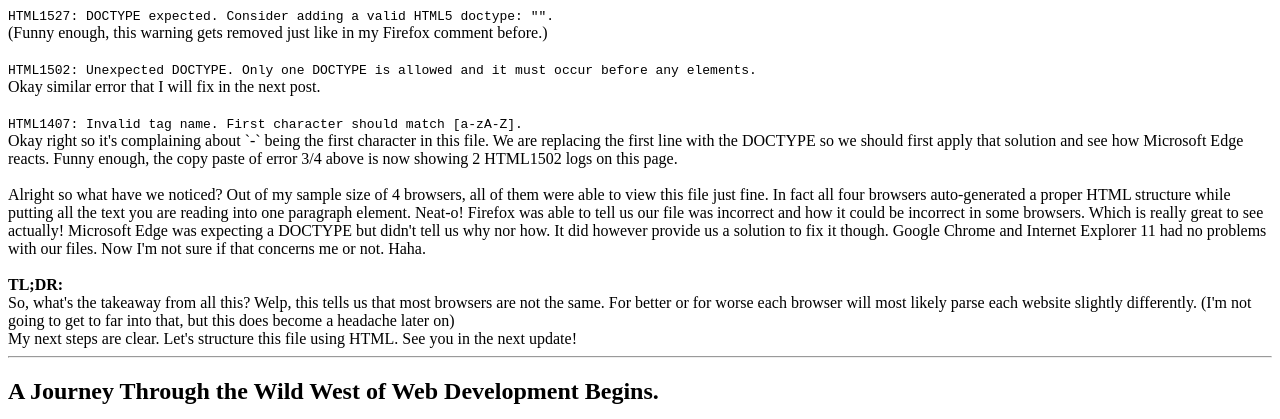
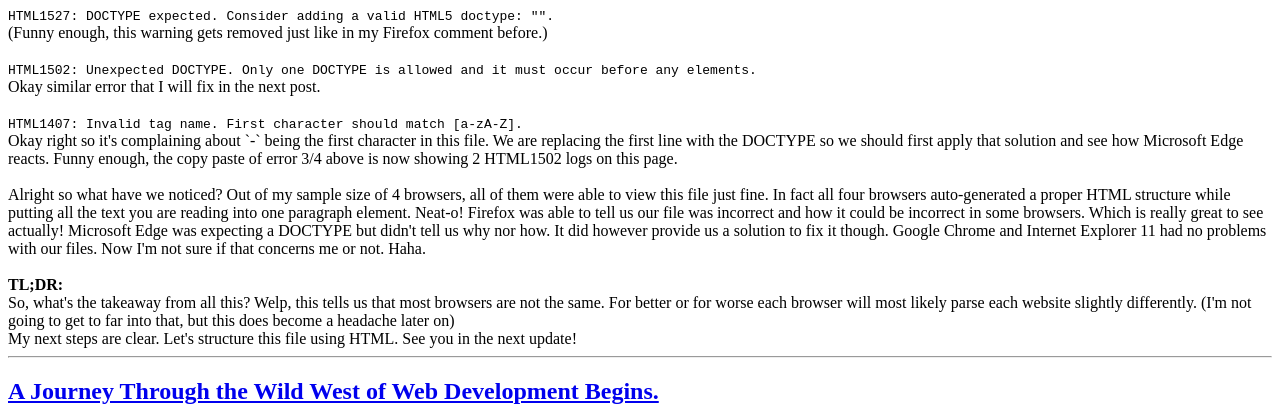
Before and after one commit to adrian-miasik/adrianmiasik.com, a plain HTML site: page index.html in a window 1280 px wide. Shown: the part 1137-1556 px from the top of the page. Drawn offline with Linux system fonts and the light colour scheme.

Commit message:
Fix archive link for the first blog post

```diff
--- a/index.html
+++ b/index.html
@@ -26,7 +26,7 @@
     <li><a href="https://deploy-preview-2--adrianmiasik.netlify.com/">&#129460 The Bones Update &#129460</a></li>
     <li><a href="https://deploy-preview-1--adrianmiasik.netlify.com/">Seeing How Browsers React. and Not That
       Type of React.</a></li>
-    <li><a href="https://deploy-preview-4--adrianmiasik.netlify.com/"> The Journey Through the Wild West of Web
+    <li><a href="https://deploy-preview-4--adrianmiasik.netlify.com/">The Journey Through the Wild West of Web
       Development Begins.</a></li>
   </ul>
 </header>
@@ -149,7 +149,8 @@ My next steps are clear.
 Let's structure this file using HTML.
 See you in the next update!
 <hr>
-<h2>A Journey Through the Wild West of Web Development Begins.</h2>
+<h2><a href="https://deploy-preview-4--adrianmiasik.netlify.com/">A Journey Through the Wild West of Web Development
+  Begins.</a></h2>
 <h3>Adrian Miasik</h3>
 <h3>2019-11-03 (5:46 p.m. EST)</h3>
 <p>
```
